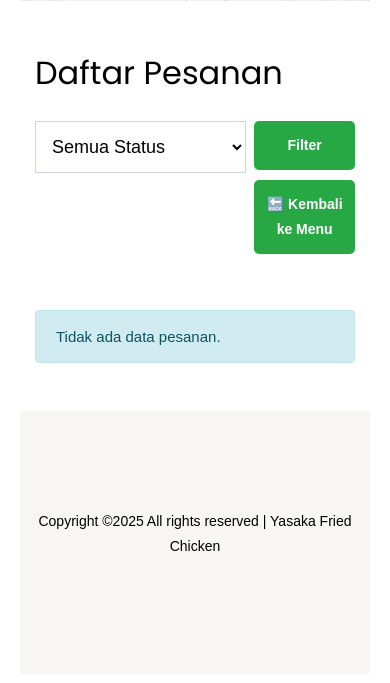
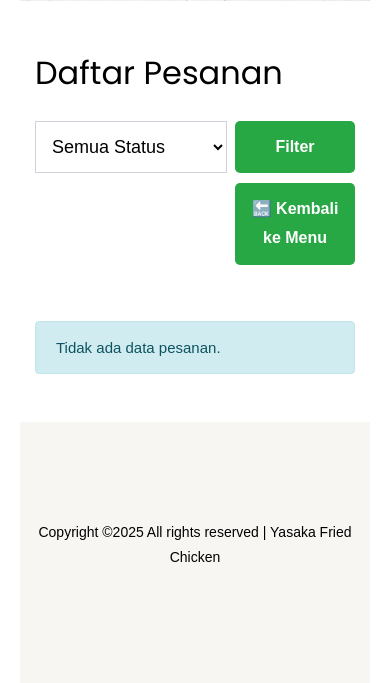
Before and after one commit to mftaa35/AyamKrispyWeb, a PHP site: page /pesanan.php in a window 390 px wide. Shown: the part 525-1208 px from the top of the page. Run offline with PHP 8.4, Linux system fonts and the light colour scheme; data that the repository does not hold is empty; some web fonts are replaced.

Commit message:
Update pesanan.php

```diff
--- a/pesanan.php
+++ b/pesanan.php
@@ -120,9 +120,11 @@ function formatDateTime($datetime) {
             margin-bottom: 15px;
             border-radius: 5px;
         }
-        /* Styling tombol */
        .button-bar {
     display: flex;
+    justify-content: space-between; /* Menyebarkan elemen secara merata */
+    align-items: center;
+    flex-wrap: wrap; /* Agar tetap responsif di berbagai ukuran */
     gap: 10px;
     margin-bottom: 20px;
 }
@@ -133,12 +135,13 @@ function formatDateTime($datetime) {
     padding: 10px 16px;
     border: none;
     border-radius: 5px;
-        font-size: 14px;
+    font-size: 16px;
     font-weight: bold;
     text-decoration: none;
     text-align: center;
     cursor: pointer;
     transition: background-color 0.3s ease;
+    min-width: 120px; /* Menjaga ukuran minimum agar tidak terlalu kecil */
 }
 
 .filter-btn:hover, .back-btn:hover {
@@ -149,7 +152,7 @@ function formatDateTime($datetime) {
     background-color: #1e7e34;
 }
 
-    /* Responsive styling */
+/* Responsif untuk layar kecil */
 @media (max-width: 767px) {
     .button-bar {
         flex-direction: column;
```
Lines whose indentation alone changed are shown as unchanged.
